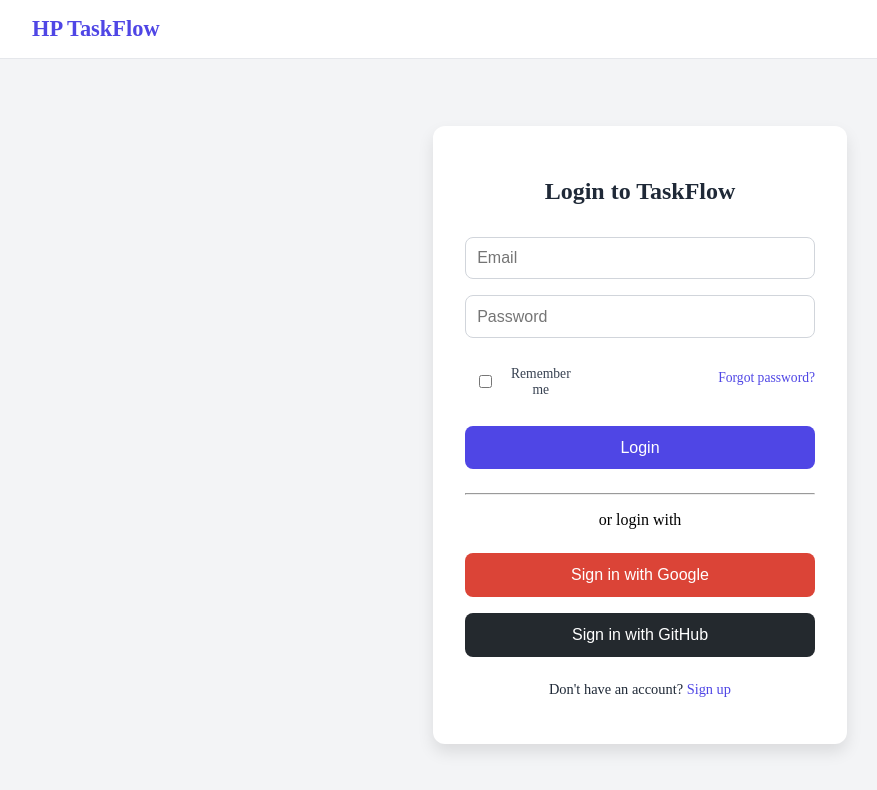
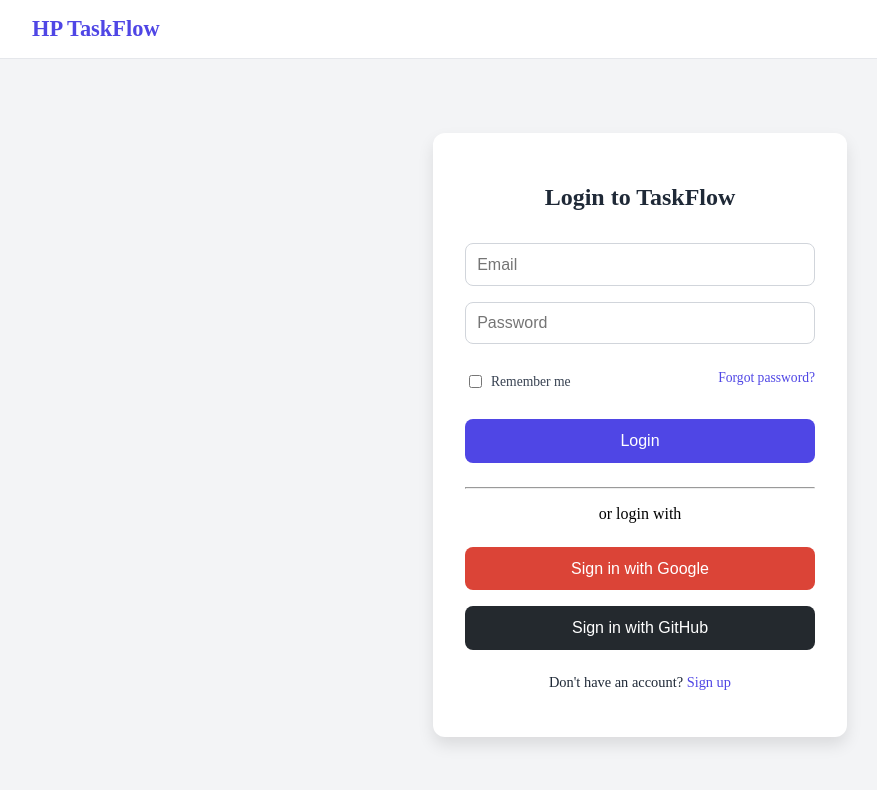
Before and after one commit to Itshari2005/HP-TaskFlow-Hackathon, a React (Vite) app: page /login in a window 1280 px wide. Shown: the top 790 px of the page, without its empty margins (0-877 px from the left). Built offline with nearby package versions, Linux system fonts and the light colour scheme; no server answers.

Commit message:
Updated Login Page

```diff
--- a/src/components/LoginPage.jsx
+++ b/src/components/LoginPage.jsx
@@ -51,7 +51,7 @@ const LoginPage = () => {
 
           <div className="login-options">
             <label>
-              <input type="checkbox" /> Remember me
+              <input type="checkbox"/>Remember me
             </label>
             <Link to="/forgot-password" className="forgot-link">Forgot password?</Link>
           </div>
--- a/src/styles/login.css
+++ b/src/styles/login.css
@@ -53,7 +53,13 @@
   align-items: center;
   gap: 6px;
   color: #374151;
+  white-space: nowrap;
 }
+
+.login-options label input[type="checkbox"] {
+  vertical-align: middle;
+}
+
 
 .forgot-link {
   color: #4F46E5;
```
